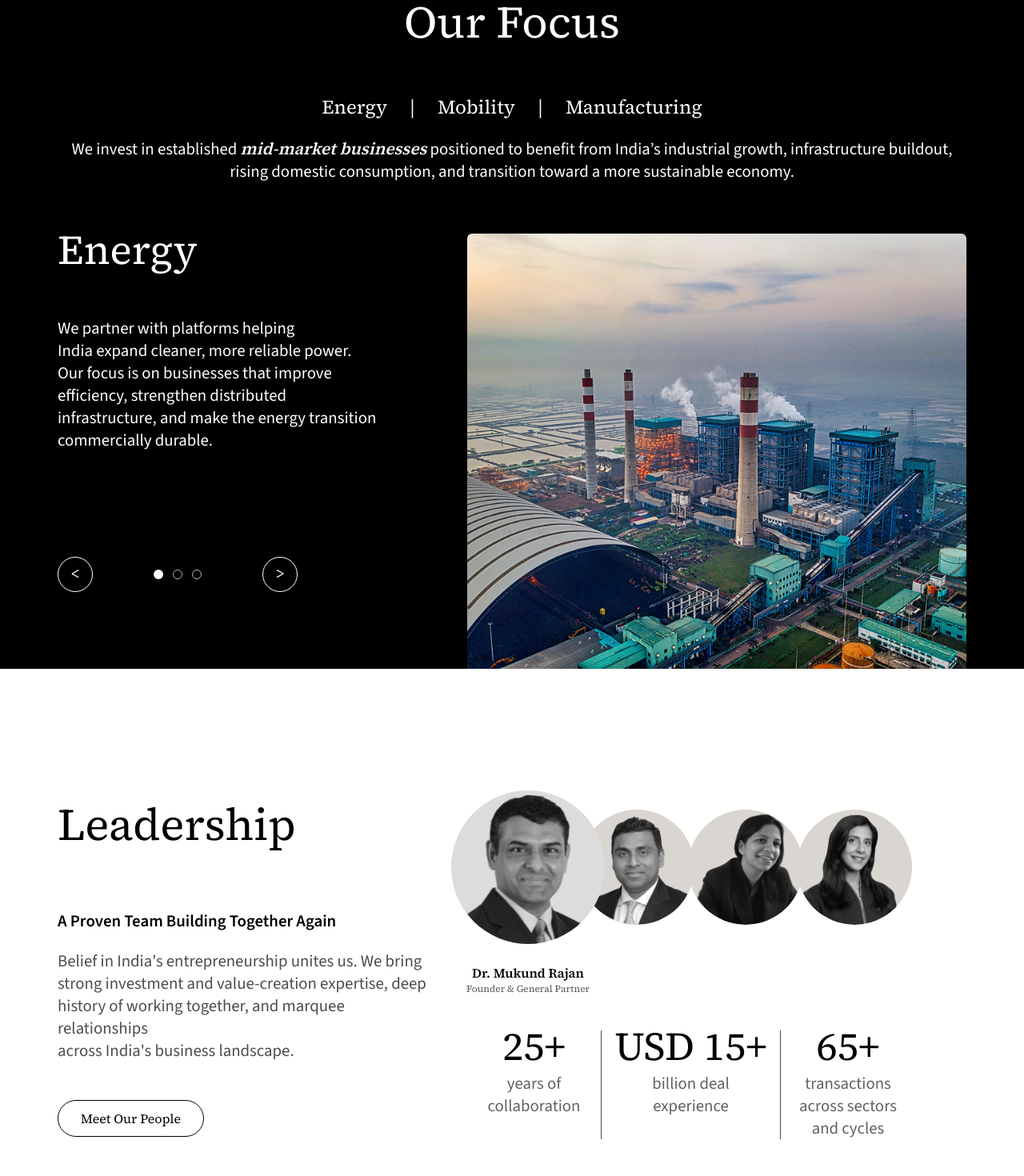
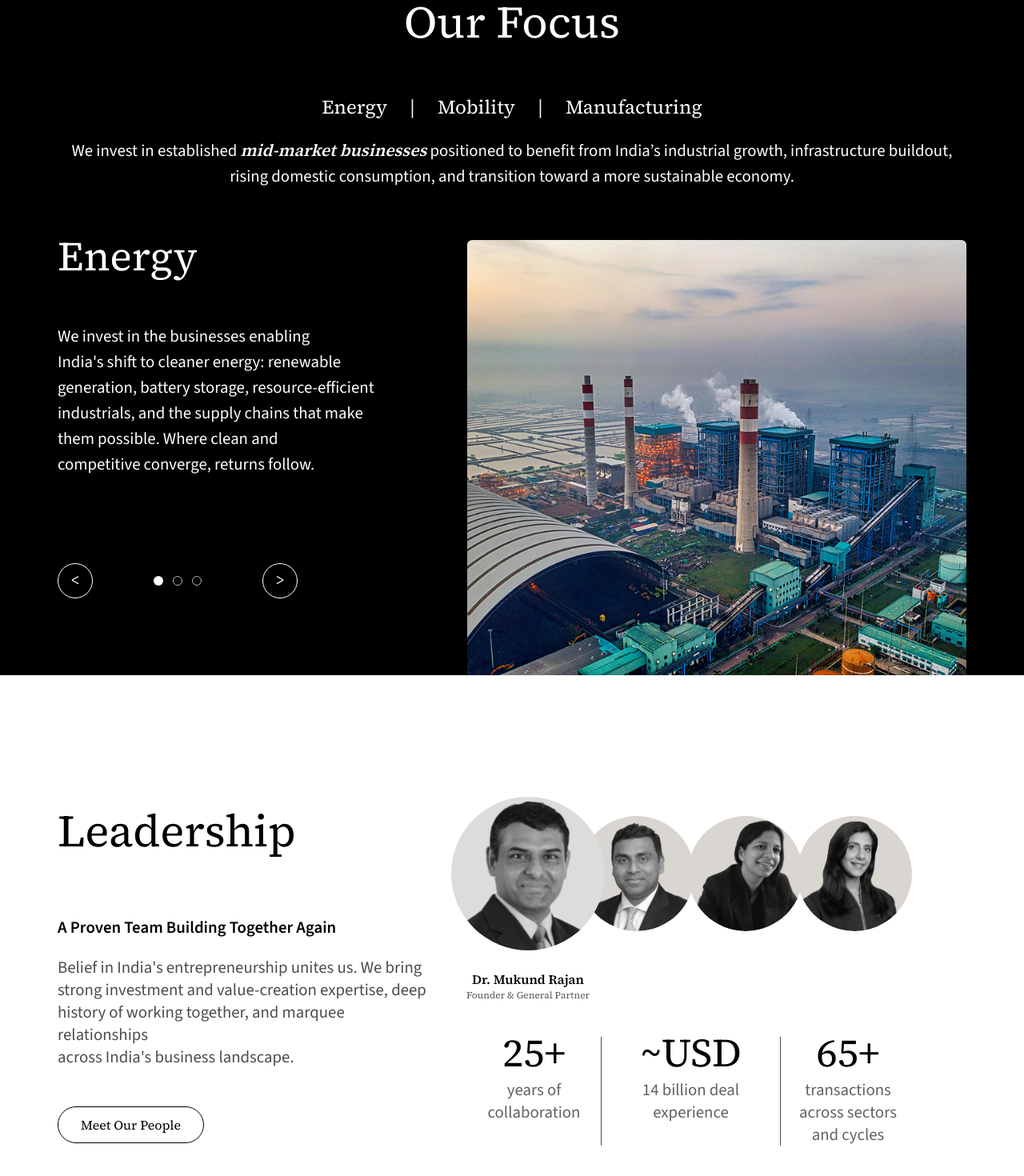
Before and after one commit to white-board-io/one-planet-partners, a Next.js app: page / in a window 1280 px wide. Shown: the part 3027-4497 px from the top of the page at 80% size. Built offline with nearby package versions, Linux system fonts and the light colour scheme.

Commit message:
refactor: Update focus and leadership sections with revised content and improved text formatting for clarity and consistency

```diff
--- a/app/_components/home/focus-section.tsx
+++ b/app/_components/home/focus-section.tsx
@@ -8,19 +8,19 @@ import { cn } from "@/lib/utils";
 const focusItems = [
   {
     title: "Energy",
-    copy: "We partner with platforms helping India expand cleaner, more reliable power. Our focus is on businesses that improve efficiency, strengthen distributed infrastructure, and make the energy transition commercially durable.",
+    copy: "We invest in the businesses enabling India's shift to cleaner energy: renewable generation, battery storage, resource-efficient industrials, and the supply chains that make them possible. Where clean and competitive converge, returns follow.",
     image: "/images/svg/focus-image2.png",
     alt: "Solar power infrastructure and clean energy systems",
   },
   {
     title: "Mobility",
-    copy: "We back companies moving people, goods, and critical supply chains with greater reliability. These businesses benefit from India's infrastructure buildout, digitized logistics, and the shift toward lower-carbon transport.",
+    copy: "We back the companies that are beneficiaries of — and architects of — how India moves: EV platforms, fleet operators, charging networks, and sustainable logistics. A billion-person mobility transition is one of the defining commercial opportunities of the next decade.",
     image: "/images/svg/focus-image1.png",
     alt: "Road and logistics infrastructure across an industrial corridor",
   },
   {
     title: "Manufacturing",
-    copy: "We partner with category leaders in discrete manufacturing, serving India and global markets — businesses with the competitive position to capture India's manufacturing decade and a clear pathway to green that turns the transition into an edge.",
+    copy: "We partner with category leaders in discrete manufacturing, including within the supply chain, serving India and global markets. Businesses with the competitive position to capture India's manufacturing decade and a clear pathway to green that turns the transition into an edge.",
     image: "/images/svg/focus-image.svg",
     alt: "Manufacturing equipment and industrial automation",
   },
@@ -30,18 +30,20 @@ function renderFocusCopy(title: string, copy: string) {
   if (title === "Energy") {
     return (
       <>
-        <span className="xl:block xl:whitespace-nowrap">We partner with platforms helping</span>{" "}
+        <span className="xl:block xl:whitespace-nowrap">We invest in the businesses enabling</span>{" "}
         <span className="xl:block xl:whitespace-nowrap">
-          India expand cleaner, more reliable power.
+          India&apos;s shift to cleaner energy: renewable
         </span>{" "}
         <span className="xl:block xl:whitespace-nowrap">
-          Our focus is on businesses that improve
+          generation, battery storage, resource-efficient
         </span>{" "}
-        <span className="xl:block xl:whitespace-nowrap">efficiency, strengthen distributed</span>{" "}
         <span className="xl:block xl:whitespace-nowrap">
-          infrastructure, and make the energy transition
+          industrials, and the supply chains that make
         </span>{" "}
-        <span className="xl:block xl:whitespace-nowrap">commercially durable.</span>
+        <span className="xl:block xl:whitespace-nowrap">them possible. Where clean and </span>{" "}
+        <span className="xl:block xl:whitespace-nowrap">
+           competitive converge, returns follow.
+        </span>
       </>
     );
   }
@@ -50,20 +52,24 @@ function renderFocusCopy(title: string, copy: string) {
     return (
       <>
         <span className="xl:block xl:whitespace-nowrap">
-          We back companies moving people, goods,
+          We back the companies that are beneficiaries
         </span>{" "}
         <span className="xl:block xl:whitespace-nowrap">
-          and critical supply chains with greater
+          of — and architects of — how India moves:
         </span>{" "}
         <span className="xl:block xl:whitespace-nowrap">
-          {" "}
-          reliability. These businesses benefit{" "}
+          EV platforms, fleet operators, charging
         </span>{" "}
         <span className="xl:block xl:whitespace-nowrap">
-          from India&apos;s infrastructure buildout,
+          networks, and sustainable logistics.
         </span>{" "}
-        <span className="xl:block xl:whitespace-nowrap">digitized logistics, and the shift</span>{" "}
-        <span className="xl:block xl:whitespace-nowrap">toward lower-carbon transport.</span>
+        <span className="xl:block xl:whitespace-nowrap">
+          A billion-person mobility transition is one of
+        </span>{" "}
+        <span className="xl:block xl:whitespace-nowrap">
+          the defining commercial opportunities of the
+        </span>{" "}
+        <span className="xl:block xl:whitespace-nowrap">next decade.</span>
       </>
     );
   }
@@ -75,22 +81,21 @@ function renderFocusCopy(title: string, copy: string) {
           We partner with category leaders in discrete
         </span>{" "}
         <span className="xl:block xl:whitespace-nowrap">
-          manufacturing, serving India and global
+          manufacturing, including within the supply
         </span>{" "}
         <span className="xl:block xl:whitespace-nowrap">
-          markets — businesses with the competitive
+          chain, serving India and global markets.
         </span>{" "}
         <span className="xl:block xl:whitespace-nowrap">
-          position to capture India&apos;s manufacturing
+          Businesses with the competitive position to
         </span>{" "}
         <span className="xl:block xl:whitespace-nowrap">
-          decade and a clear{" "}
-          <em className="font-serif-brand text-2xl leading-9 font-semibold text-white italic">
-            pathway to green
-          </em>{" "}
-          that
+          capture India&apos;s manufacturing decade and a
         </span>{" "}
-        <span className="xl:block xl:whitespace-nowrap">turns the transition into an edge.</span>
+        <span className="xl:block xl:whitespace-nowrap">
+          clear pathway to green that turns the
+        </span>{" "}
+        <span className="xl:block xl:whitespace-nowrap">transition into an edge.</span>
       </>
     );
   }
@@ -147,7 +152,7 @@ export function FocusSection() {
             </div>
             <p
               aria-label="We invest in established mid-market businesses positioned to benefit from India’s industrial growth, infrastructure buildout, rising domestic consumption, and transition toward a more sustainable economy. Strong micro in a supportive macro."
-              className="mx-auto mt-5 max-w-62 font-sans-brand text-xs leading-4 font-light text-white md:mt-0 md:max-w-332 md:text-2xl md:leading-7"
+              className="mx-auto mt-5 max-w-62 font-sans-brand text-base leading-6 font-light text-white md:mt-0 md:max-w-332 lg:text-2xl lg:leading-8"
             >
               <span className="md:hidden">
                 We invest in established{" "}
@@ -188,7 +193,7 @@ export function FocusSection() {
               >
                 {activeFocus.title}
               </p>
-              <p className="mx-auto mt-9 max-w-60 text-center font-sans-brand text-sm leading-4 font-light tracking-normal text-white md:mx-0 md:mt-16 md:min-h-51 md:max-w-118 md:text-left md:text-2xl md:leading-7">
+              <p className="mx-auto mt-9 max-w-60 text-center font-sans-brand text-base leading-6 font-light tracking-normal text-white md:mx-0 md:mt-16 md:min-h-51 md:max-w-118 md:text-left lg:text-2xl lg:leading-8">
                 {renderFocusCopy(activeFocus.title, activeFocus.copy)}
               </p>
               <div className="mt-9 flex items-center justify-center gap-6 text-white md:mt-24 md:justify-start md:gap-4 xl:w-75 xl:justify-between xl:gap-0">
--- a/app/_components/home/leadership-section.tsx
+++ b/app/_components/home/leadership-section.tsx
@@ -39,9 +39,9 @@ const leaders = [
 const stats = [
   { value: "25+", label: "years of collaboration", desktopLabel: ["years of", "collaboration"] },
   {
-    value: "USD 15+",
-    label: "billion deal experience",
-    desktopLabel: ["billion deal", "experience"],
+  value: "~USD",
+    label: "14 billion deal experience",
+    desktopLabel: ["14 billion deal", "experience"],
   },
   {
     value: "65+",
```
